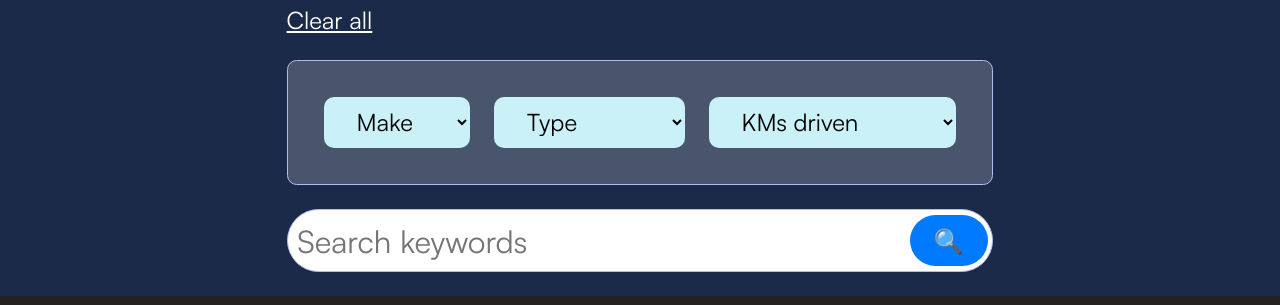
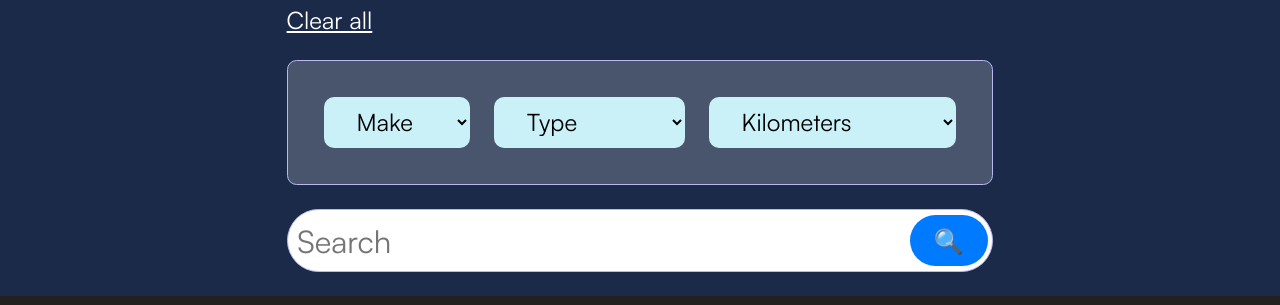
Before and after one commit to sradha-nair/Auto-Souq2, a plain HTML site: page index.html in a window 1280 px wide. Shown: the part 244-549 px from the top of the page. Drawn offline with Linux system fonts and the light colour scheme.

Commit message:
Update index.html

```diff
--- a/index.html
+++ b/index.html
@@ -48,7 +48,7 @@
                 <option>Hatchback</option>
             </select>
             <select name="kms-driven">
-                <option selected disabled value="None">KMs driven</option>
+                <option selected disabled value="None">Kilometers</option>
                 <option>0-10000</option>
                 <option>10001-20000</option>
                 <option>20001-50000</option>
@@ -58,7 +58,7 @@
         </div>
 
         <div class="search-group">
-            <input type="text" name="keywords" placeholder="Search keywords">
+            <input type="text" name="keywords" placeholder="Search">
             <input type="submit" value="&#x1f50d;">
         </div>
     </form>
```
